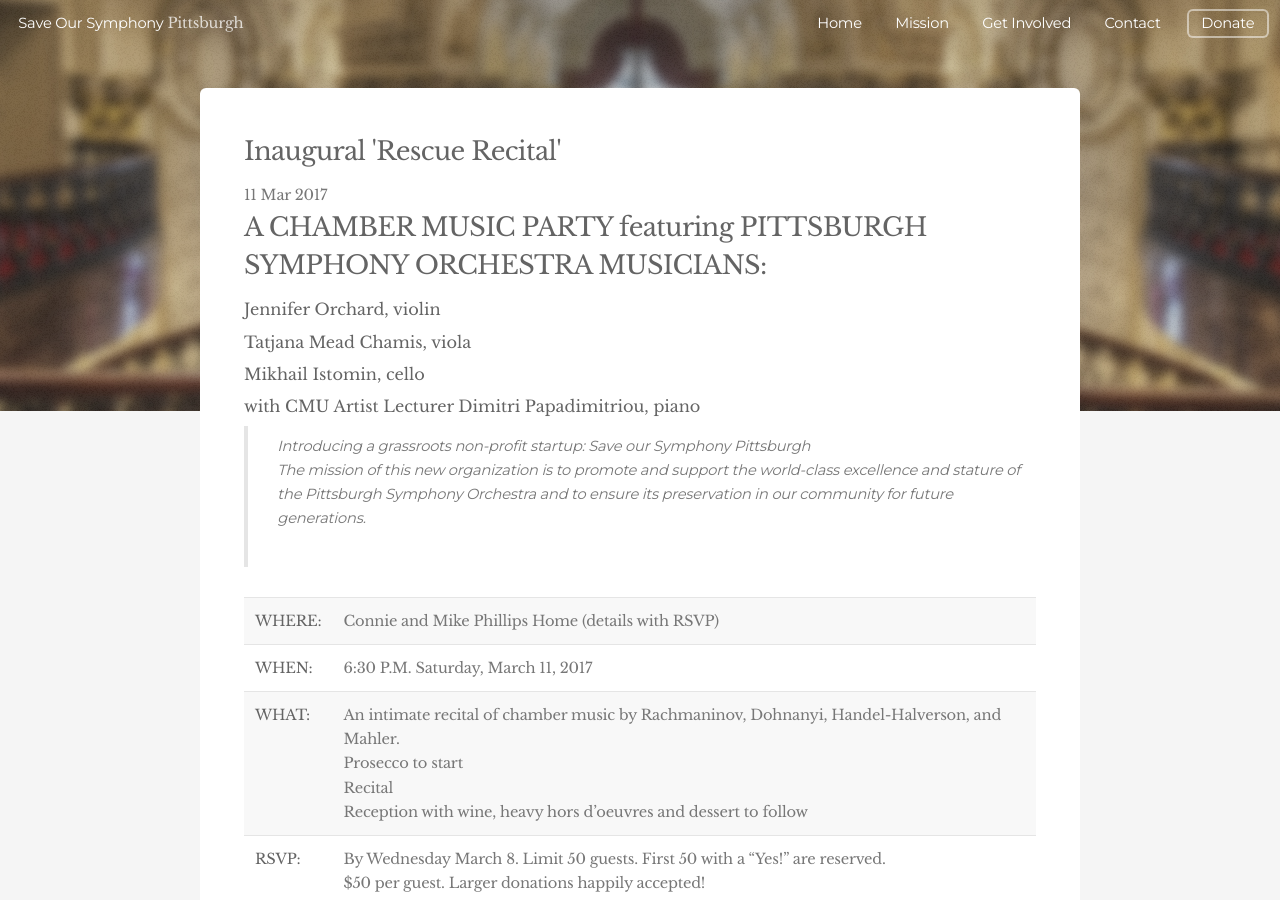
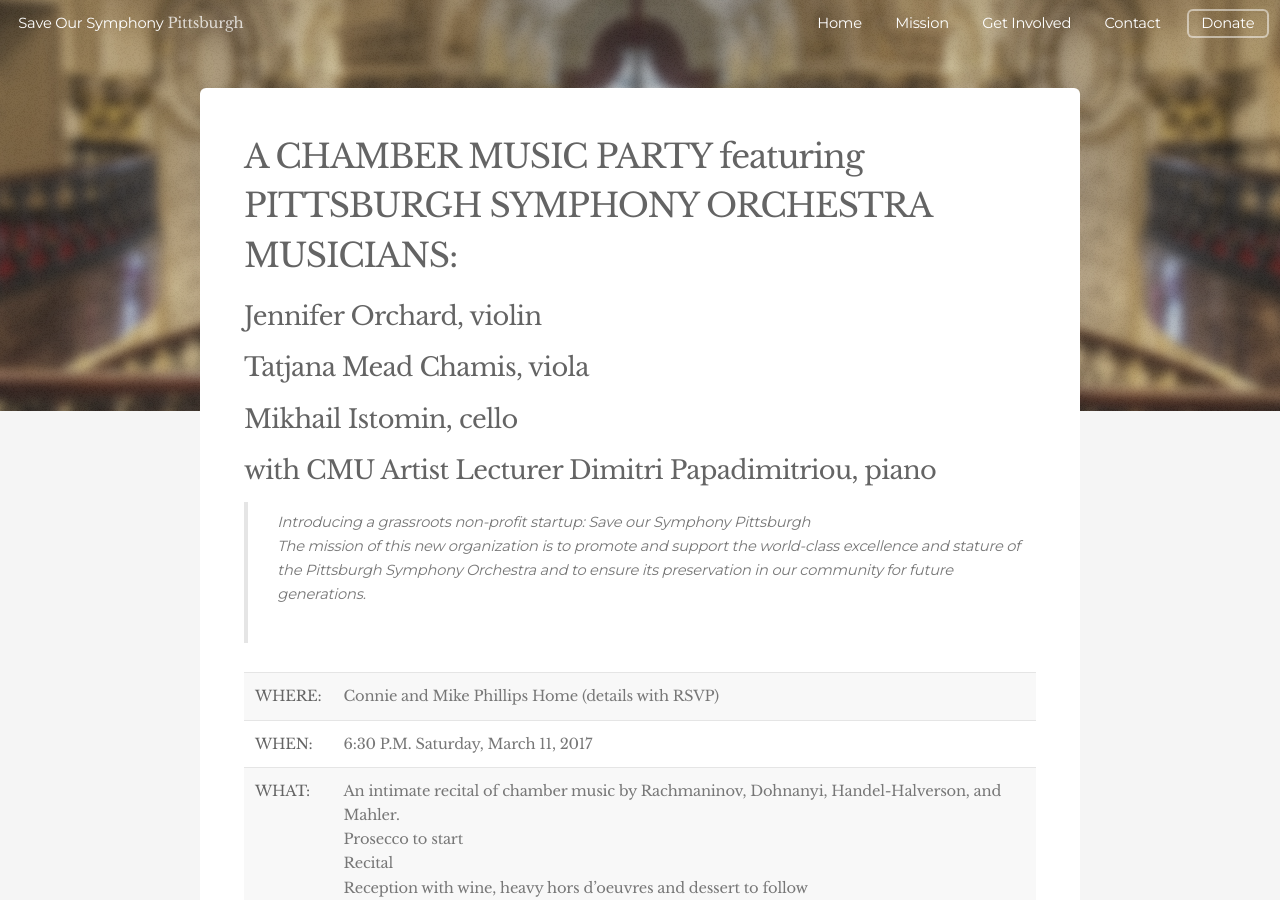
Before and after one commit to daraghbyrne/sospittsburgh, a Jekyll site: the page built from _posts/events/2017-03-11-inaugural-rescue-recital.markdown, in a window 1280 px wide and 900 px high. Built offline with Jekyll 4.4.1, drawn with Linux system fonts in a browser that asks for light colours.

Commit message:
reformatted posts

```diff
--- a/_layouts/post.html
+++ b/_layouts/post.html
@@ -1,7 +1,10 @@
 {% include header.html %}
 	<section class="box special post text-left">
-		<h3>{{ page.title }}</h3>
+		<!--<h3>{{ page.title }}</h3>
 		<span class="date">{{ page.date | date_to_string }}</span>
+		<br/>
+		<hr/>
+		<br/>-->
 		{{ page.content }}
 	</section>
 {% include footer.html %}
--- a/_posts/events/2017-03-11-inaugural-rescue-recital.markdown
+++ b/_posts/events/2017-03-11-inaugural-rescue-recital.markdown
@@ -6,13 +6,13 @@
 description: An intimate recital of chamber music by Rachmaninov, Dohnanyi, Handel-Halverson, and Mahler.
 ---
 
-### A CHAMBER MUSIC PARTY featuring PITTSBURGH SYMPHONY ORCHESTRA MUSICIANS:
+## A CHAMBER MUSIC PARTY featuring PITTSBURGH SYMPHONY ORCHESTRA MUSICIANS:
 
 
-#### Jennifer Orchard, violin
-#### Tatjana Mead Chamis, viola
-#### Mikhail Istomin, cello
-#### with CMU Artist Lecturer Dimitri Papadimitriou, piano
+### Jennifer Orchard, violin
+### Tatjana Mead Chamis, viola
+### Mikhail Istomin, cello
+### with CMU Artist Lecturer Dimitri Papadimitriou, piano
 
 
 > _Introducing a grassroots non-profit startup: Save our Symphony Pittsburgh_ <br/>
--- a/_posts/events/2017-05-27-cello-and-piano-duo.markdown
+++ b/_posts/events/2017-05-27-cello-and-piano-duo.markdown
@@ -6,9 +6,9 @@
 description: "The PSO's newest cellist, Karissa Zadinsky, and pianist Francesca Tortorello perform Beethoven, Chopin, and Janacek Pohodka"
 ---
 
-##### Rescue Recital  #3
-### A Chamber Music Recital & Party Featuring The Mighty Cellos Of The Pittsburgh Symphony Orchestra
-#### PYCO Recital Hall 150 Lake Drive, Wexford, PA
+#### Rescue Recital  #3
+## A Chamber Music Recital & Party Featuring The Mighty Cellos Of The Pittsburgh Symphony Orchestra
+### PYCO Recital Hall 150 Lake Drive, Wexford, PA
 
 > The PSO’s newest cellist, __Karissa Zadinsky__, and pianist __Francesca Tortorello__ perform Beethoven, Chopin, and Janacek Pohodka.
 > with special guest: Mikhail Istomin, cello
--- a/_posts/events/2017-06-10-recital-hertzman.markdown
+++ b/_posts/events/2017-06-10-recital-hertzman.markdown
@@ -6,9 +6,9 @@
 description: Private House Concert at the Hertzman Residence.
 ---
 
-##### Rescue Recital  #4
-#### June 10, The Hertzman Residence
-#### Fox Chapel Area
+#### Rescue Recital  #4
+## June 10, The Hertzman Residence
+### Fox Chapel Area
 
 A private concert, dinner and drinks to benefit the nonprofit group Save Our Symphony Pittsburgh with PSO's premier woodwind quintet, featuring
 
--- a/_posts/events/2017-10-07-starry-starry-night.markdown
+++ b/_posts/events/2017-10-07-starry-starry-night.markdown
@@ -6,9 +6,10 @@
 description: "A Recital Party at Rodef Shalom on October 7th with our Stars: The Members of the Pittsburgh Symphony Orchestra"
 ---
 
-##### Rescue Recital  #5
 ### Starry Starry Night
 #### Saturday, October 7th, 2017, 7pm at [Rodef Shalom](https://rodefshalom.org)
+
+#### Rescue Recital  #5
 
 ---
 
```
Also changed, not shown: _posts/events/2017-04-05-big-band-music.markdown (+4 -4 lines).
